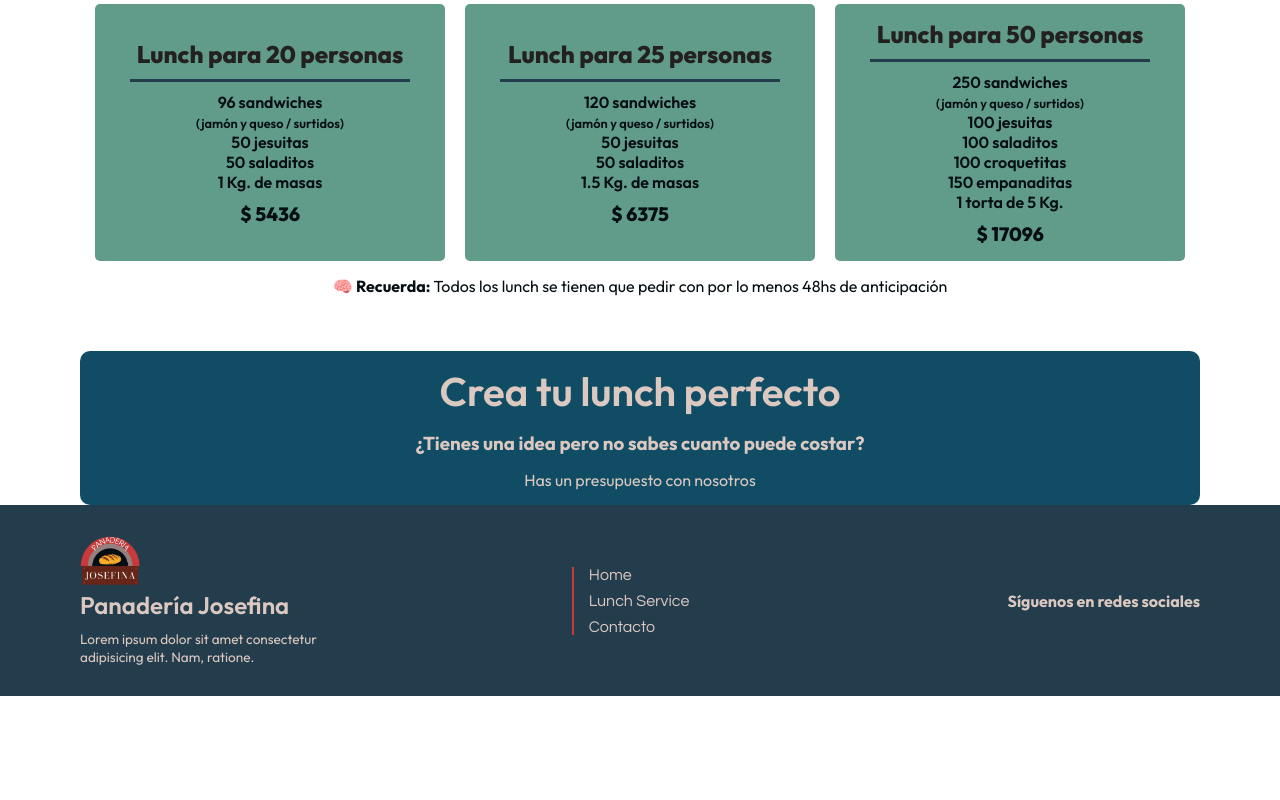
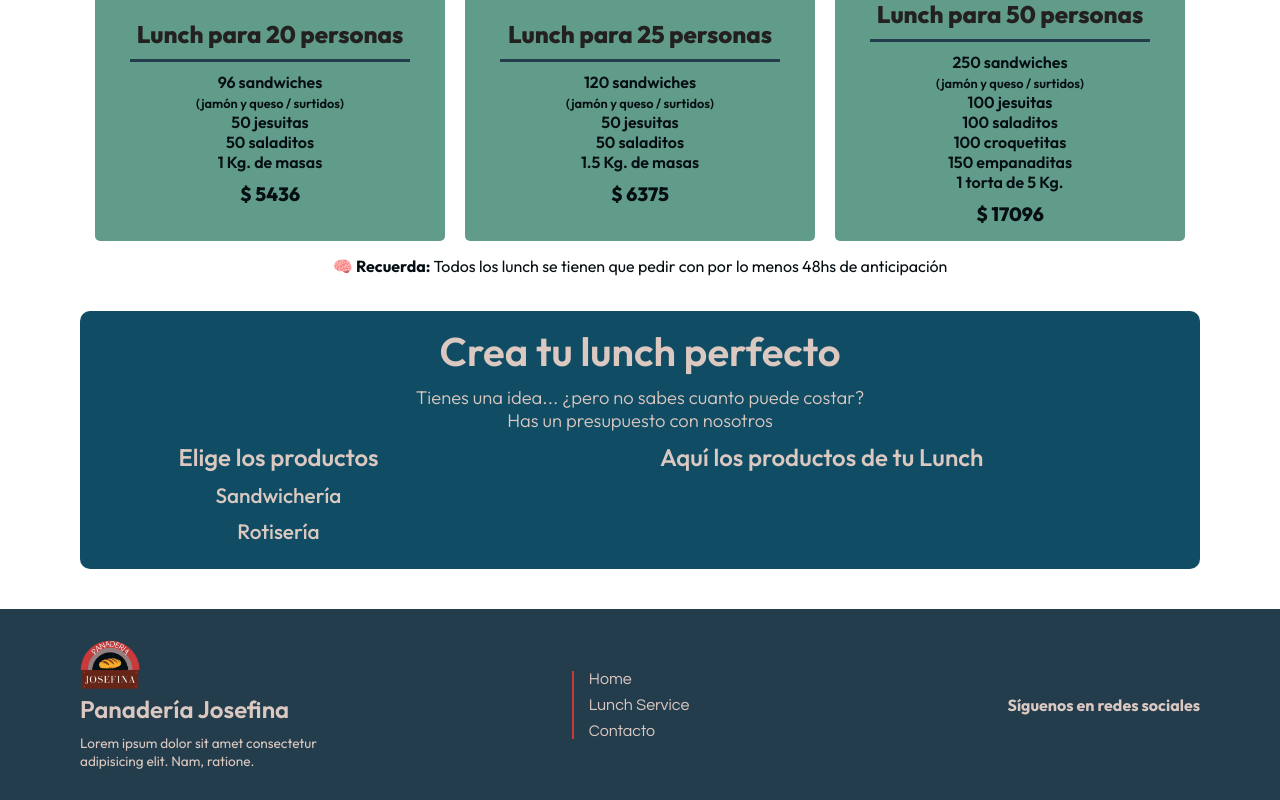
Before and after one commit to Veneburon15/panaderia_josefina, a React (Vite) app: page /lunchService in a window 1280 px wide. Shown: the part 1129-1929 px from the top of the page. Before the commit the page ends 1825 px from the top, so only its background shows below. Built offline with nearby package versions, Linux system fonts and the light colour scheme.

Commit message:
CustomLunch main functions creation

```diff
--- a/src/Pages/LunchService/sections/CustomLunch.jsx
+++ b/src/Pages/LunchService/sections/CustomLunch.jsx
@@ -1,11 +1,23 @@
-import React, { forwardRef } from 'react'
+import React, { forwardRef, useState } from 'react'
+import ProductPicking from './CustomLunchComponents/ProductPicking';
+import LunchListRendering from './CustomLunchComponents/LunchListRendering';
 
 const CustomLunch = ({}, customSection) => {
+  const [selectedProducts, setSelectedProducts] = useState([]);
+
+  const handleAddProduct = (product) => {
+    setSelectedProducts([...selectedProducts, product]);
+  };
+
+
   return (
     <section ref={customSection} className='customLunch'>
       <h2>Crea tu lunch perfecto</h2>
-      <h3>¿Tienes una idea pero no sabes cuanto puede costar?</h3>
-      <p>Has un presupuesto con nosotros</p>
+      <h3>Tienes una idea... ¿pero no sabes cuanto puede costar? <br />Has un presupuesto con nosotros</h3>
+      <div className='customLunchContainer'>
+        <ProductPicking onAddProduct={handleAddProduct}/>
+        <LunchListRendering products={selectedProducts}/>
+      </div>
     </section>
   )
 }
--- /dev/null
+++ b/src/Pages/LunchService/sections/CustomLunchComponents/LunchListRendering.jsx
@@ -0,0 +1,18 @@
+import React from 'react'
+
+const LunchListRendering = ({ products }) => {
+    return (
+        <section className='listRenderingSection'>
+            <h3>Aquí los productos de tu Lunch</h3>
+            <ul>
+                {products.map((product) => (
+                <li key={product.id}>{product.name} - ${product.price}</li>
+                ))}
+            </ul>
+
+        </section>
+
+    );
+  };
+
+export default LunchListRendering
--- /dev/null
+++ b/src/Pages/LunchService/sections/CustomLunchComponents/ProductPicking.jsx
@@ -0,0 +1,75 @@
+import React, { useState } from 'react';
+
+const ProductPicking = ({ onAddProduct }) => {
+    // // // TOGGLE FUNCTIONALITY
+    const [activeSections, setActiveSections] = useState({
+      sandwicheria: false,
+      rotiseria: false,
+    });
+
+    const toggleSection = (sectionName) => {
+      setActiveSections((prevSections) => ({
+        ...prevSections,
+        [sectionName]: !prevSections[sectionName],
+      }));
+    };
+
+    // // // PRODUCTS ARRAY
+    const products = [
+      { id: 1, name: 'Jamón y queso', price: 5 },
+      { id: 2, name: 'Pollo BBQ', price: 7 },
+    ];
+    // ESTE ARRAY SE PUEDE MOVER A UN ASYNC CON TODOS LOS PRODUCTOS
+
+
+    // // PRODUCT HANDLING
+    const [selectedProducts, setSelectedProducts] = useState(new Set());
+
+    const handleProductSelect = (product) => {
+    if (!selectedProducts.has(product.id)) {
+        selectedProducts.add(product.id);
+        setSelectedProducts(new Set(selectedProducts));
+        onAddProduct(product);
+    } else {
+        alert('Este producto ya ha sido agregado.');
+    }
+    };
+
+    return (
+        <section className="productTypeSection">
+            <h3>Elige los productos</h3>
+            <div className="accordionDiv">
+                <h4 onClick={() => toggleSection('sandwicheria')} className="toggleTrigger">Sandwichería</h4>
+                {activeSections.sandwicheria && (
+                <div className="accordionContent">
+                    <ul>
+                    {products.map((product) => (
+                        <li key={product.id} className='list'>
+                        {product.name} - ${product.price}
+                        <button onClick={() => handleProductSelect(product)}>Agregar</button>
+                        </li>
+                    ))}
+                    </ul>
+                </div>
+                )}
+            </div>
+            <div className="accordionDiv">
+                <h4 onClick={() => toggleSection('rotiseria')} className="toggleTrigger">Rotisería </h4>
+                {activeSections.rotiseria && (
+                <div className="accordionContent">
+                    <ul>
+                    {products.map((product) => (
+                        <li key={product.id}>
+                        {product.name} - ${product.price}
+                        <button onClick={() => handleProductSelect(product)}>Agregar</button>
+                        </li>
+                    ))}
+                    </ul>
+                </div>
+                )}
+            </div>
+        </section>
+    );
+};
+
+export default ProductPicking;
--- a/src/scss/_components.scss
+++ b/src/scss/_components.scss
@@ -20,7 +20,7 @@
     @include flex_column;
     justify-content: space-evenly;
     align-items: center;
-    background-color: $main-complementary-color;
+    // background-color: $main-complementary-color;
     padding: 5px 5px 15px 5px;
     width: 100%;
     border-radius: 10px;
--- a/src/scss/_homePage.scss
+++ b/src/scss/_homePage.scss
@@ -6,7 +6,7 @@
 
     section:last-child{
         height: 30vh;
-        margin: 0 0 25px 0;
+        margin: 0 0 40px 0;
     }
     // padding: 0 80px;
 
--- a/src/scss/_lunchService.scss
+++ b/src/scss/_lunchService.scss
@@ -1,6 +1,6 @@
 .lunchMain{
     @include flex_column;
-    gap: 40px;
+    gap: 20px;
 
     //LUNCH SERVICE PAGE GENERAL STYLES
     section:first-child{
@@ -8,6 +8,9 @@
     }
     section{
         height: max-content;
+    }
+    section:last-child{
+        margin-bottom: 40px;
     }
 
     h2{
@@ -129,6 +132,7 @@
 
                 .customLunch{
                     background-color: $secondary-background-color;
+                    color: $main-font-color;
                 }
             }
         }
@@ -199,9 +203,60 @@
         text-align: center;
         background-color: $main-background-color;
         border-radius: 10px;
-        padding: 15px;
-        gap: 15px;
+        padding: 15px 15px 25px 15px;
+        gap: 10px;
         color: $secondary-font-color;
 
+        h3{
+            font-size: 1.15rem;
+            font-weight: 300;
+        }
+
+        .customLunchContainer{
+            @include flex_row;
+            width: 100%;
+            justify-content: space-evenly;
+
+            h3{
+                font-size: 1.5rem;
+                font-weight: 550;
+            }
+            h4{
+                font-size: 1.3rem;
+                font-weight: 500;
+            }
+
+            .productTypeSection{
+                @include flex_column;
+                gap: 10px;
+                height: max-content;
+                width: 33%;
+
+                .accordionDiv{
+                    @include flex_column;
+                    gap: 5px;
+
+                    .toggleTrigger{
+                        cursor: pointer;
+                    }
+                    .toggleTrigger:hover{
+                        color: black;
+                    }
+
+                    ul{
+                        @include flex_column;
+                        gap: 5px;
+
+                        .list{
+                            margin: 0 10px 0 0;
+                        }
+                    }
+                }
+            }
+
+            .listRenderingSection{
+                width: 66%;
+            }
+        }
     }
 }
--- a/src/scss/universal.scss
+++ b/src/scss/universal.scss
@@ -14,6 +14,7 @@
 
     button {
         font-family: $text-font;
+        padding: 3px 7px;
     }
 
     li{
```
